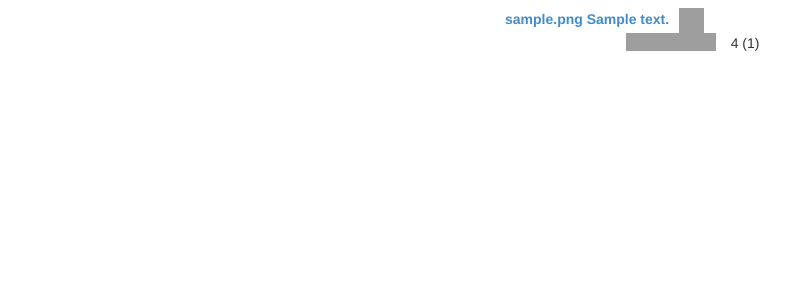
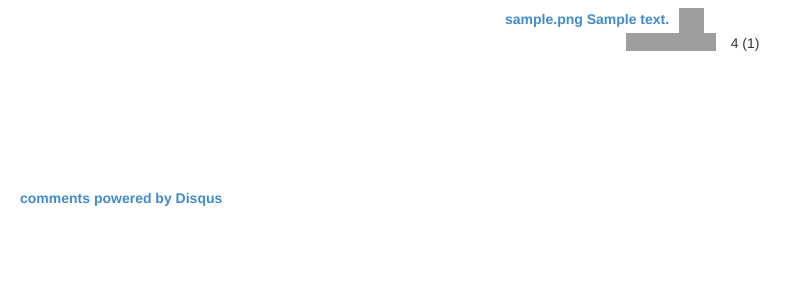
Before and after one commit to fred075/-whiiya, a CakePHP app: the page made by app/View/Words/details.ctp in a window 1280 px wide. Shown: the part 294-594 px from the top of the page, without its empty margins (0-802 px from the left). Run offline with PHP 8.4 and a stand-in for CakePHP, Linux system fonts and the light colour scheme; the template is opened without the code that fills it: most values are stand-ins (such as "Sample title", 1, 10 or a date in 2020); data that the repository does not hold is empty; some libraries are stand-ins or nearby versions; grey boxes are pictures that could not be loaded.

Commit message:
Disqus to each recorded page.

```diff
--- a/app/View/Words/details.ctp
+++ b/app/View/Words/details.ctp
@@ -173,6 +173,27 @@ foreach($word['Audio1'] as $k => $v) {
 </center>
 <?php } ?>
 
+<br/>
+<br/>
+<br/>
+<br/>
+<br/>
+<br/>
+<div id="disqus_thread"></div>
+<script type="text/javascript">
+        /* * * CONFIGURATION VARIABLES: EDIT BEFORE PASTING INTO YOUR WEBPAGE * * */
+        var disqus_shortname = 'scjmf'; // required: replace example with your forum shortname
+
+        /* * * DON'T EDIT BELOW THIS LINE * * */
+        (function() {
+            var dsq = document.createElement('script'); dsq.type = 'text/javascript'; dsq.async = true;
+            dsq.src = '//' + disqus_shortname + '.disqus.com/embed.js';
+            (document.getElementsByTagName('head')[0] || document.getElementsByTagName('body')[0]).appendChild(dsq);
+        })();
+</script>
+<noscript>Please enable JavaScript to view the <a href="http://disqus.com/?ref_noscript">comments powered by Disqus.</a></noscript>
+<a href="http://disqus.com" class="dsq-brlink">comments powered by <span class="logo-disqus">Disqus</span></a>
+
 <!-- jRecorder -->
 
  <script type="text/javascript">
```
